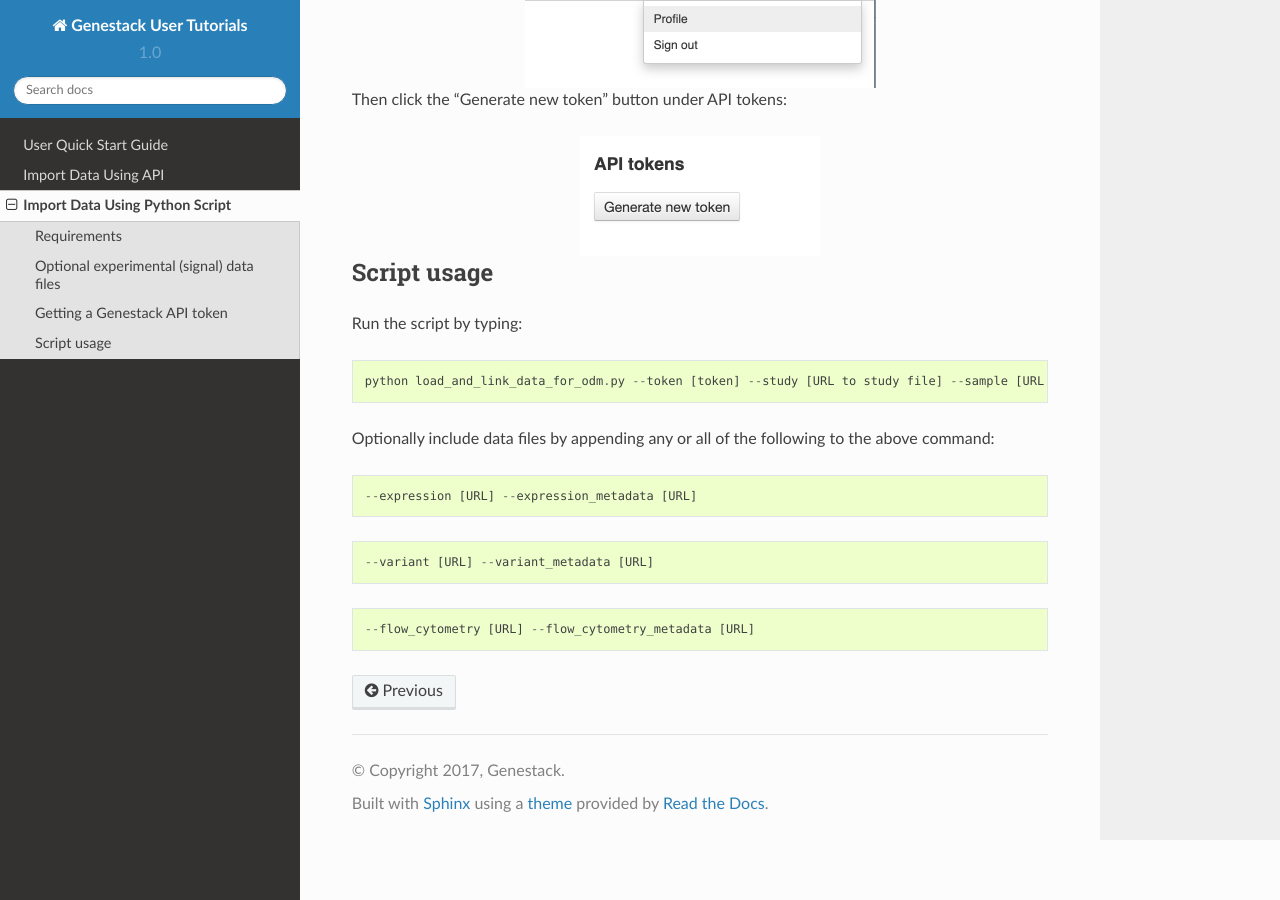
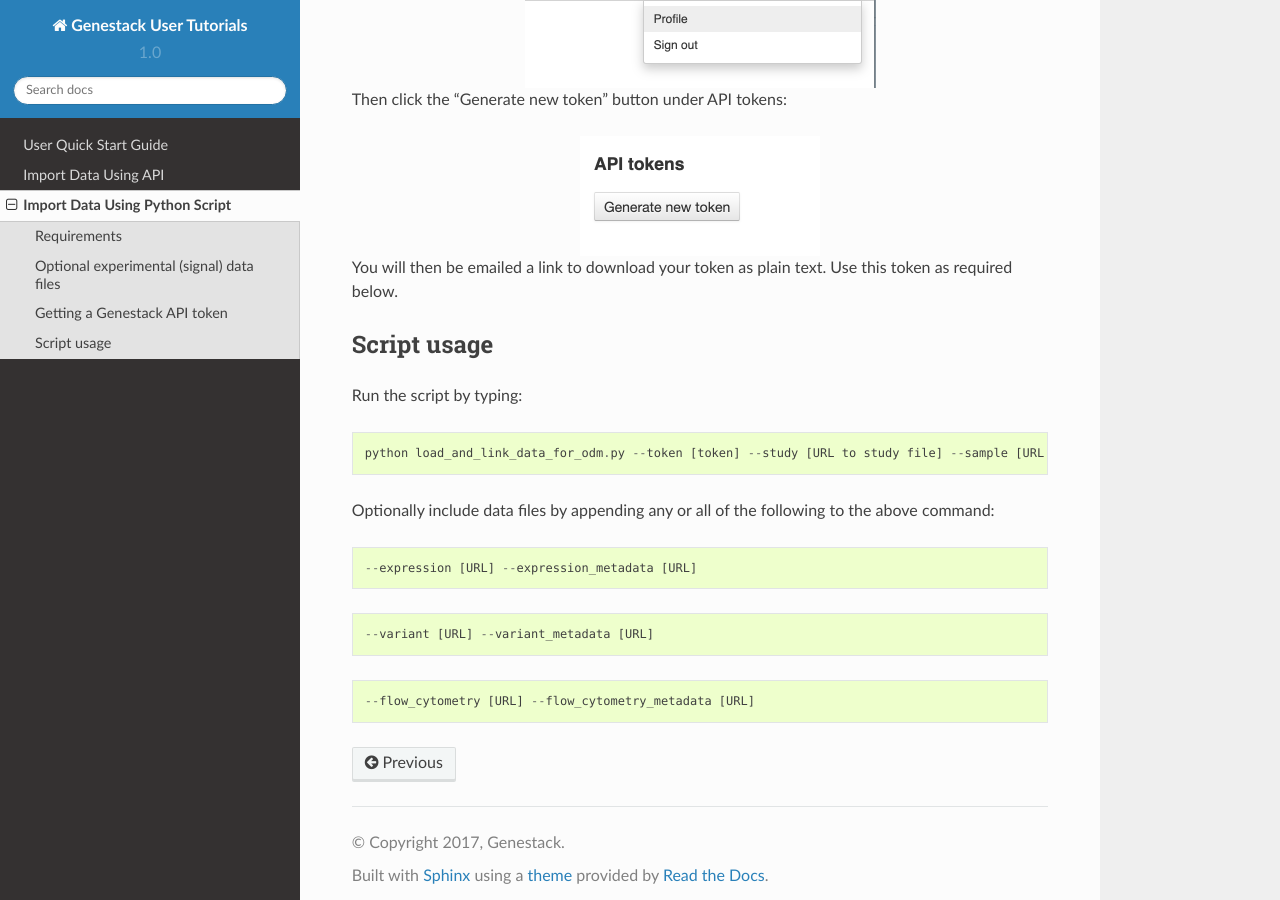
Before and after one commit to genestack/user-guide, a Sphinx documentation site: the page built from source/doc-odm-user-guide/import-data-using-python-script.rst, in a window 1280 px wide and 900 px high, scrolled down 1080 px. Built offline with Sphinx 7.4.7 and the Read the Docs theme 2.0.0, drawn with Linux system fonts in a browser that asks for light colours.

Commit message:
Update import-data-using-python-script.rst
Added info about emailed token

```diff
--- a/source/doc-odm-user-guide/import-data-using-python-script.rst
+++ b/source/doc-odm-user-guide/import-data-using-python-script.rst
@@ -54,6 +54,8 @@
    :scale: 50 %
    :align: center
 
+You will then be emailed a link to download your token as plain text. Use this token as required below.
+
 Script usage
 ------------
 
```
